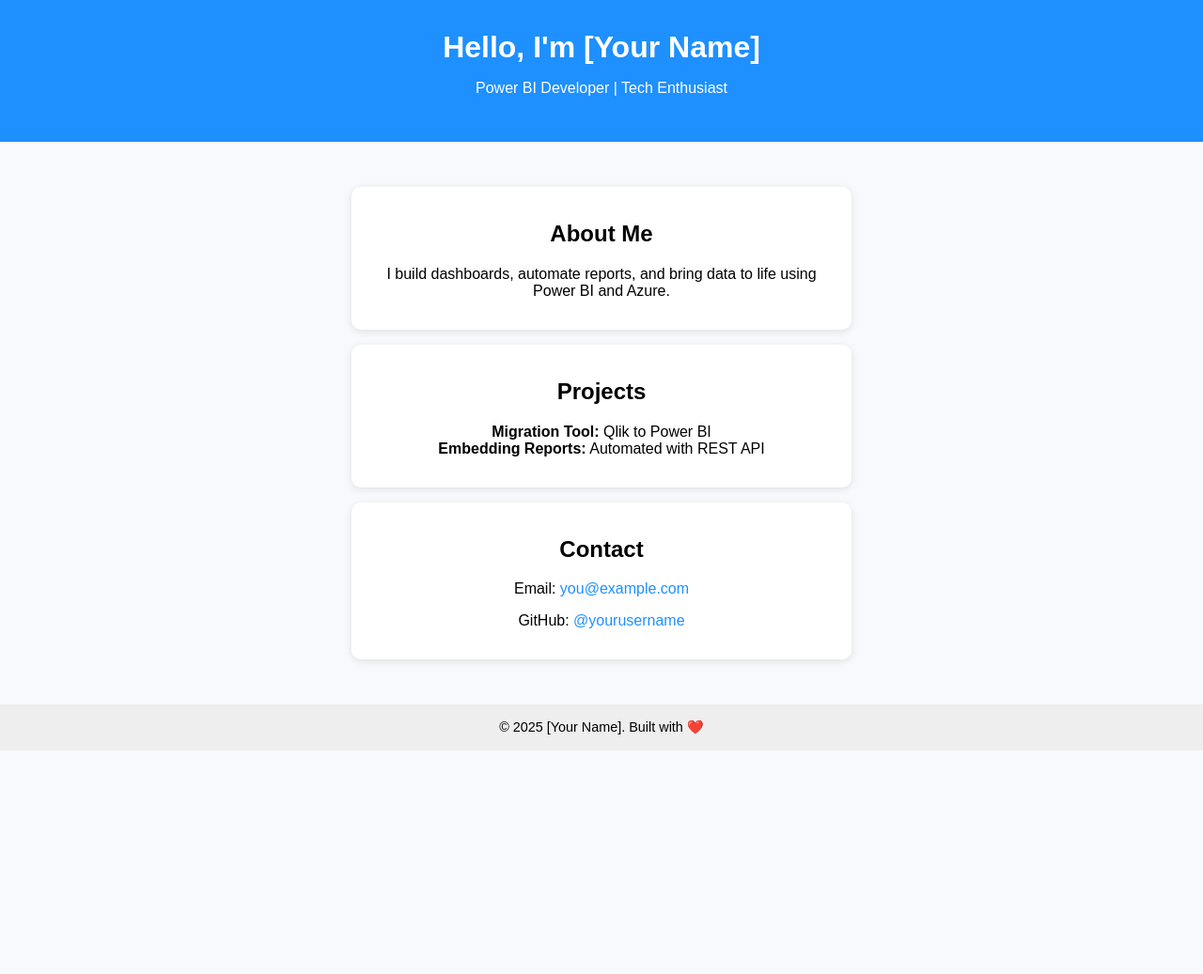
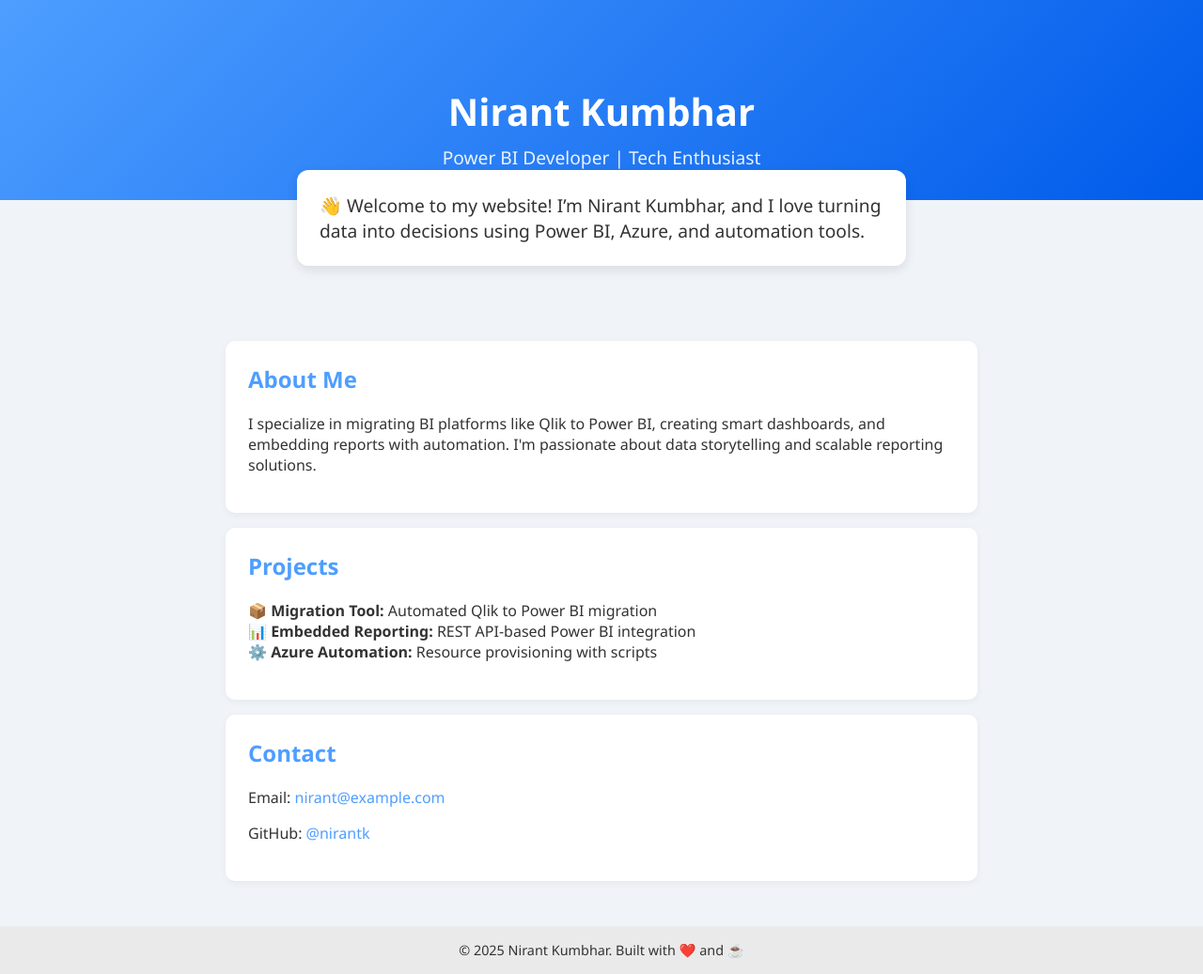
Before and after one commit to nirantk83/my-website, a plain HTML site: page index.html in a window 1280 px wide. Shown: the whole page at 94% size. Before the commit the page ends 800 px from the top, so only its background shows below. Drawn offline with Linux system fonts and the light colour scheme.

Commit message:
Update index.html

```diff
--- a/index.html
+++ b/index.html
@@ -3,75 +3,123 @@
 <head>
   <meta charset="UTF-8" />
   <meta name="viewport" content="width=device-width, initial-scale=1.0" />
-  <title>My Portfolio</title>
+  <title>Nirant Kumbhar | Portfolio</title>
   <style>
+    :root {
+      --primary-color: #4e9eff;
+      --accent-color: #fff;
+      --bg-color: #f0f4f8;
+      --card-bg: #ffffff;
+      --text-color: #333;
+    }
+
     body {
-      font-family: Arial, sans-serif;
-      background: #f7f9fc;
+      font-family: 'Segoe UI', sans-serif;
+      background: var(--bg-color);
+      color: var(--text-color);
       margin: 0;
       padding: 0;
+    }
+
+    header {
+      background: linear-gradient(135deg, #4e9eff, #005bea);
+      color: var(--accent-color);
       text-align: center;
+      padding: 4rem 1rem 2rem;
     }
-    header {
-      background: #1e90ff;
-      color: white;
+
+    header h1 {
+      font-size: 2.5rem;
+      margin-bottom: 0.5rem;
+    }
+
+    header p {
+      font-size: 1.2rem;
+      margin: 0;
+      opacity: 0.9;
+    }
+
+    .welcome {
+      background: #ffffff;
+      max-width: 600px;
+      margin: -2rem auto 2rem;
+      padding: 1.5rem;
+      border-radius: 12px;
+      box-shadow: 0 4px 12px rgba(0,0,0,0.1);
+      font-size: 1.2rem;
+    }
+
+    section {
+      max-width: 800px;
+      margin: auto;
       padding: 2rem 1rem;
     }
-    h1 {
-      margin: 0;
+
+    .card {
+      background: var(--card-bg);
+      margin: 1rem 0;
+      padding: 1.5rem;
+      border-radius: 10px;
+      box-shadow: 0 2px 8px rgba(0,0,0,0.05);
     }
-    section {
-      padding: 2rem;
+
+    .card h2 {
+      color: var(--primary-color);
+      margin-top: 0;
     }
-    .card {
-      background: white;
-      margin: 1rem auto;
-      padding: 1rem;
-      max-width: 500px;
-      box-shadow: 0 2px 8px rgba(0,0,0,0.1);
-      border-radius: 10px;
-    }
+
     footer {
-      background: #eee;
+      background: #eaeaea;
+      text-align: center;
       padding: 1rem;
       font-size: 0.9rem;
     }
+
     a {
-      color: #1e90ff;
+      color: var(--primary-color);
       text-decoration: none;
+    }
+
+    a:hover {
+      text-decoration: underline;
     }
   </style>
 </head>
 <body>
 
   <header>
-    <h1>Hello, I'm [Your Name]</h1>
+    <h1>Nirant Kumbhar</h1>
     <p>Power BI Developer | Tech Enthusiast</p>
   </header>
+
+  <div class="welcome">
+    👋 Welcome to my website! I’m Nirant Kumbhar, and I love turning data into decisions using Power BI, Azure, and automation tools.
+  </div>
 
   <section>
     <div class="card">
       <h2>About Me</h2>
-      <p>I build dashboards, automate reports, and bring data to life using Power BI and Azure.</p>
+      <p>I specialize in migrating BI platforms like Qlik to Power BI, creating smart dashboards, and embedding reports with automation. I'm passionate about data storytelling and scalable reporting solutions.</p>
     </div>
 
     <div class="card">
       <h2>Projects</h2>
       <ul style="list-style: none; padding-left: 0;">
-        <li><strong>Migration Tool:</strong> Qlik to Power BI</li>
-        <li><strong>Embedding Reports:</strong> Automated with REST API</li>
+        <li>📦 <strong>Migration Tool:</strong> Automated Qlik to Power BI migration</li>
+        <li>📊 <strong>Embedded Reporting:</strong> REST API-based Power BI integration</li>
+        <li>⚙️ <strong>Azure Automation:</strong> Resource provisioning with scripts</li>
       </ul>
     </div>
 
     <div class="card">
       <h2>Contact</h2>
-      <p>Email: <a href="mailto:you@example.com">you@example.com</a></p>
-      <p>GitHub: <a href="https://github.com/yourusername" target="_blank">@yourusername</a></p>
+      <p>Email: <a href="mailto:nirant@example.com">nirant@example.com</a></p>
+      <p>GitHub: <a href="https://github.com/nirantk" target="_blank">@nirantk</a></p>
     </div>
   </section>
 
   <footer>
-    &copy; 2025 [Your Name]. Built with ❤️
+    &copy; 2025 Nirant Kumbhar. Built with ❤️ and ☕
   </footer>
 
 </body>
```
